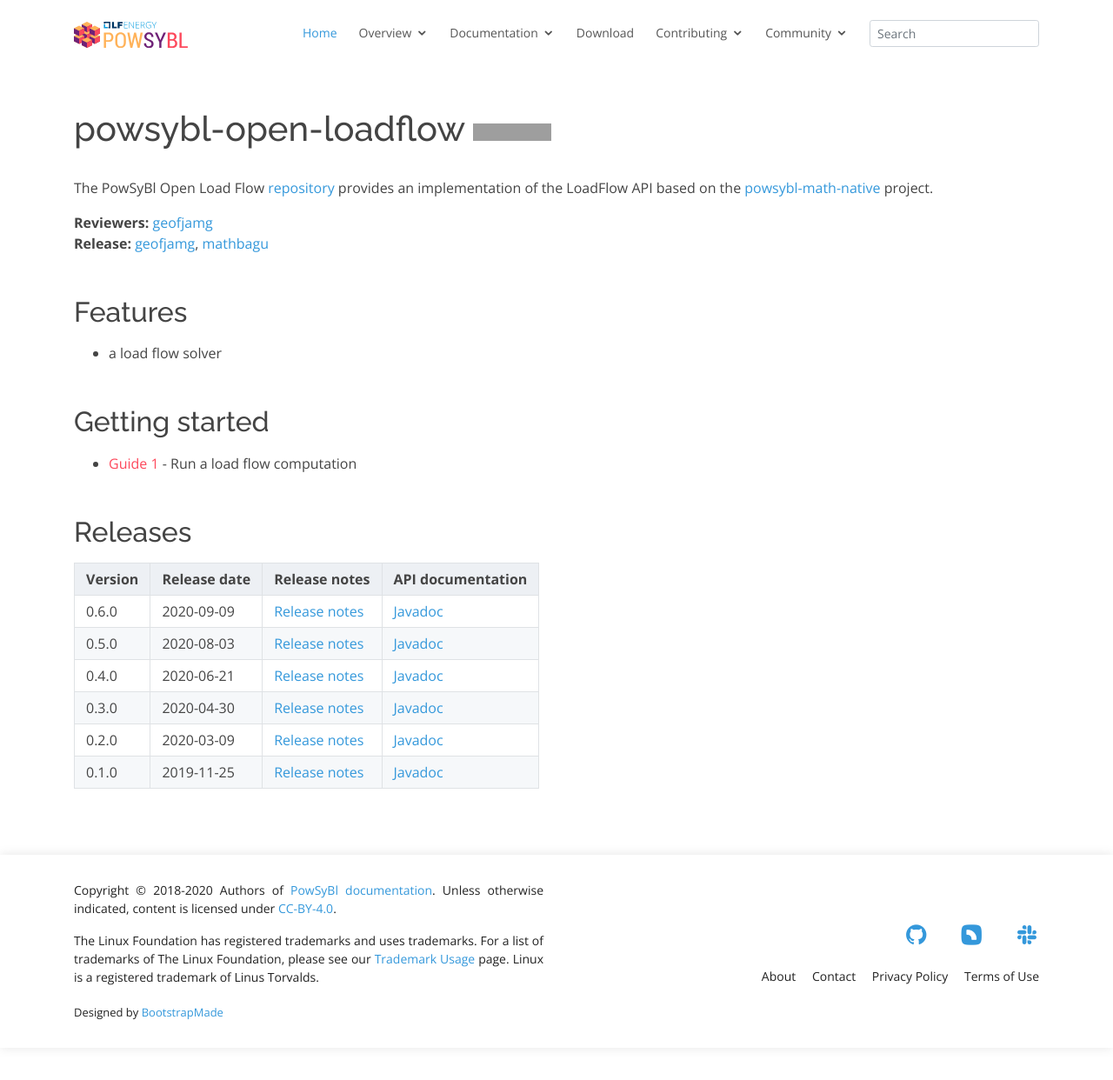
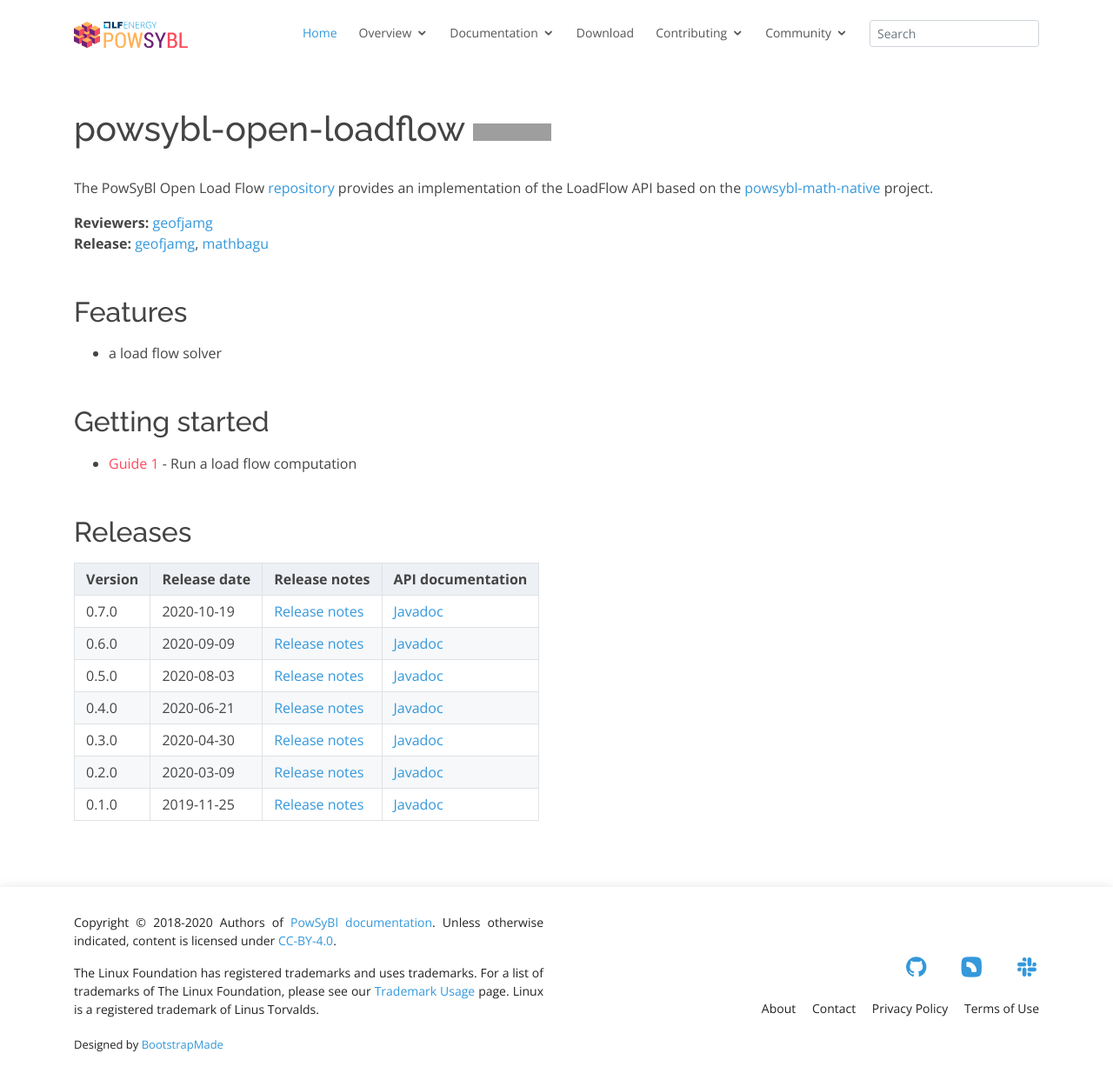
Before and after one commit to powsybl/powsybl.github.io, a Jekyll site: the page built from pages/documentation/developer/repositories/powsybl-open-loadflow.md, in a window 1280 px wide and 1242 px high. Shown: the whole window at 87% size. Built offline with Jekyll 4.4.1, drawn with Linux system fonts in a browser that asks for light colours; our own code applies the rules of GitHub Pages for plain Markdown files; grey boxes are pictures that could not be loaded.

Commit message:
Add new open-loadflow release entry
Signed-off-by: Florian Dupuy <florian.dupuy@rte-france.com>

```diff
--- a/pages/documentation/developer/repositories/powsybl-open-loadflow.md
+++ b/pages/documentation/developer/repositories/powsybl-open-loadflow.md
@@ -16,6 +16,7 @@
 
 | Version | Release date | Release notes | API documentation |
 | ------- | ------------ | ------------- | ----------------- |
+| 0.7.0 | 2020-10-19 | [Release notes](https://github.com/powsybl/powsybl-open-loadflow/releases/tag/v0.7.0) | [Javadoc](https://javadoc.io/doc/com.powsybl/powsybl-open-loadflow/0.7.0/index.html) |
 | 0.6.0 | 2020-09-09 | [Release notes](https://github.com/powsybl/powsybl-open-loadflow/releases/tag/v0.6.0) | [Javadoc](https://javadoc.io/doc/com.powsybl/powsybl-open-loadflow/0.6.0/index.html) |
 | 0.5.0 | 2020-08-03 | [Release notes](https://github.com/powsybl/powsybl-open-loadflow/releases/tag/v0.5.0) | [Javadoc](https://javadoc.io/doc/com.powsybl/powsybl-open-loadflow/0.5.0/index.html) |
 | 0.4.0 | 2020-06-21 | [Release notes](https://github.com/powsybl/powsybl-open-loadflow/releases/tag/v0.4.0) | [Javadoc](https://javadoc.io/doc/com.powsybl/powsybl-open-loadflow/0.4.0/index.html) |
```
